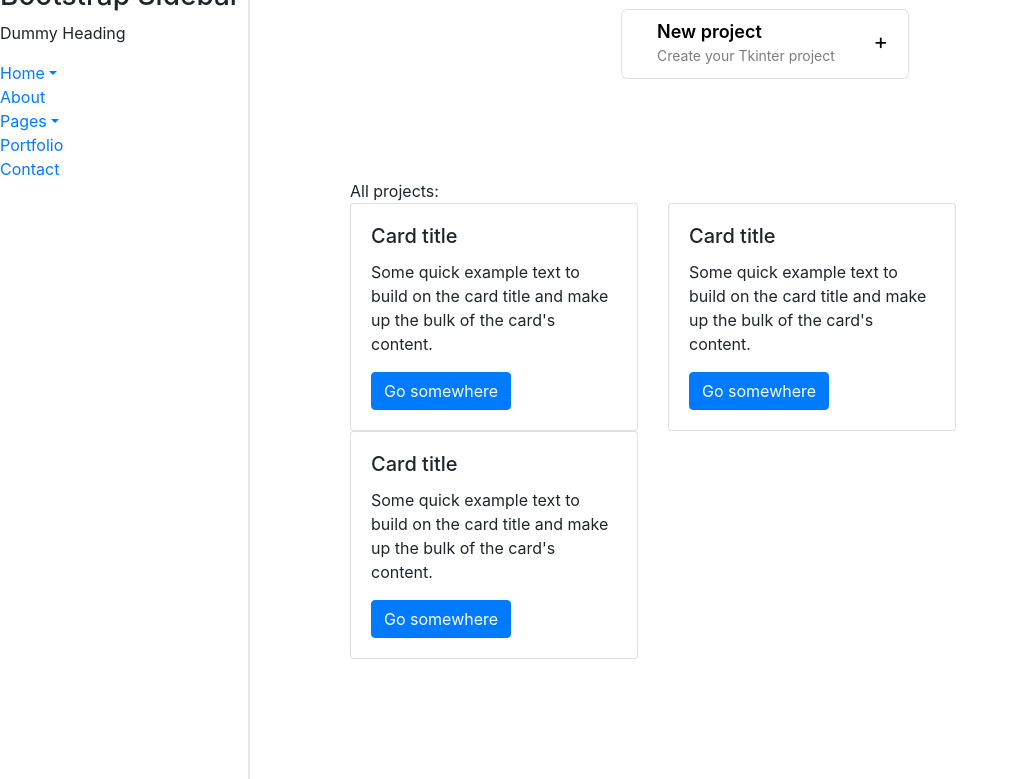
After one commit to husnain106/seeKinter, a Django app: template LoginPage/Webapp/accounts/templates/accounts/myprojects.html in a window 1280 px wide. The commit adds this page. Shown: the part 182-961 px from the top of the page, without its empty margins (0-1019 px from the left). Run offline with Django 4.2, Linux system fonts and the light colour scheme; the template is opened without the code that fills it, so the values that code supplies are empty; some libraries are stand-ins or nearby versions.

Commit message:
latest version of login and new home page

```diff
--- /dev/null
+++ b/LoginPage/Webapp/accounts/templates/accounts/myprojects.html
@@ -0,0 +1,237 @@
+<!DOCTYPE html>
+<html lang="en">
+  <head>
+    <meta charset="UTF-8" />
+    <meta http-equiv="X-UA-Compatible" content="IE=edge" />
+    <meta name="viewport" content="width=device-width, initial-scale=1.0" />
+    <title>seeKinter - My project</title>
+    <link
+      rel="stylesheet"
+      href="https://stackpath.bootstrapcdn.com/bootstrap/4.1.3/css/bootstrap.min.css"
+      integrity="sha384-MCw98/SFnGE8fJT3GXwEOngsV7Zt27NXFoaoApmYm81iuXoPkFOJwJ8ERdknLPMO"
+      crossorigin="anonymous"
+    />
+    <script src="https://ajax.googleapis.com/ajax/libs/jquery/3.3.1/jquery.min.js"></script>
+    <link
+      rel="stylesheet"
+      href="https://use.fontawesome.com/releases/v5.6.1/css/all.css"
+      integrity="sha384-gfdkjb5BdAXd+lj+gudLWI+BXq4IuLW5IT+brZEZsLFm++aCMlF1V92rMkPaX4PP"
+      crossorigin="anonymous"
+    />
+
+    <style>
+      .wrapper {
+        display: flex;
+        align-items: stretch;
+      }
+
+      #sidebar {
+        border-right: #e7e4e4 solid 2px;
+        min-width: 250px;
+        max-width: 250px;
+        min-height: 100vh;
+      }
+
+      .new-project {
+        margin-top: 30px;
+        height: 70px;
+        position: relative;
+        border-radius: 6px;
+      }
+
+      .new-project-body {
+        height: 70px;
+        position: absolute;
+        bottom: 10px;
+      }
+
+      .new-project-title {
+        font-size: 18px;
+        font-weight: 600;
+        margin-left: 15px;
+      }
+
+      .new-project-text {
+        font-size: 14px;
+        font-weight: 400;
+        color: #7d7d7d;
+      }
+
+      .plus {
+        position: absolute;
+        font-size: 22px;
+        right: 20px;
+        bottom: 20px;
+      }
+
+      .new-project-link {
+        color: black;
+      }
+
+      .new-project:hover,
+      .new-project-link:hover {
+        text-decoration: none;
+        color: black;
+        background-color: #eeeeee;
+      }
+
+      .project-view {
+        padding: 100px 100px 100px;
+      }
+
+      .project-card {
+        float: left;
+        margin-right: 30px;
+      }
+    </style>
+  </head>
+
+  <body>
+    <!-- nav bar -->
+    <nav class="navbar navbar-light bg-light">
+      <div class="container-fluid">
+        <a class="navbar-brand" href="javascript:location.reload();">
+          {% load static %}
+          <img
+            src="{% static '../static/accounts/logo.png' %}"
+            class="logo"
+            alt="seekinter"
+            width="180px"
+        /></a>
+      </div>
+    </nav>
+
+    <div class="wrapper">
+      <!-- Sidebar -->
+      <nav id="sidebar">
+        <div class="sidebar-header">
+          <h3>Bootstrap Sidebar</h3>
+        </div>
+
+        <ul class="list-unstyled components">
+          <p>Dummy Heading</p>
+          <li class="active">
+            <a
+              href="#homeSubmenu"
+              data-toggle="collapse"
+              aria-expanded="false"
+              class="dropdown-toggle"
+              >Home</a
+            >
+            <ul class="collapse list-unstyled" id="homeSubmenu">
+              <li>
+                <a href="#">Home 1</a>
+              </li>
+              <li>
+                <a href="#">Home 2</a>
+              </li>
+              <li>
+                <a href="#">Home 3</a>
+              </li>
+            </ul>
+          </li>
+          <li>
+            <a href="#">About</a>
+          </li>
+          <li>
+            <a
+              href="#pageSubmenu"
+              data-toggle="collapse"
+              aria-expanded="false"
+              class="dropdown-toggle"
+              >Pages</a
+            >
+            <ul class="collapse list-unstyled" id="pageSubmenu">
+              <li>
+                <a href="#">Page 1</a>
+              </li>
+              <li>
+                <a href="#">Page 2</a>
+              </li>
+              <li>
+                <a href="#">Page 3</a>
+              </li>
+            </ul>
+          </li>
+          <li>
+            <a href="#">Portfolio</a>
+          </li>
+          <li>
+            <a href="#">Contact</a>
+          </li>
+        </ul>
+      </nav>
+
+      <div>
+        <!-- start new project -->
+        <div class="card mx-auto new-project" style="width: 18rem">
+          <a href="#" class="new-project-link">
+            <div class="card-body new-project-body">
+              <div class="card-title new-project-title">
+                New project
+                <p class="card-text new-project-text">
+                  Create your Tkinter project
+                </p>
+              </div>
+            </div>
+            <span class="plus">+</span>
+          </a>
+        </div>
+
+        <div class="project-view">
+          <div class="view-bar">All projects:</div>
+          <div class="card project-card" style="width: 18rem">
+            <div class="card-body">
+              <h5 class="card-title">Card title</h5>
+              <p class="card-text">
+                Some quick example text to build on the card title and make up
+                the bulk of the card's content.
+              </p>
+              <a href="#" class="btn btn-primary">Go somewhere</a>
+            </div>
+          </div>
+
+          <div class="card project-card" style="width: 18rem">
+            <div class="card-body">
+              <h5 class="card-title">Card title</h5>
+              <p class="card-text">
+                Some quick example text to build on the card title and make up
+                the bulk of the card's content.
+              </p>
+              <a href="#" class="btn btn-primary">Go somewhere</a>
+            </div>
+          </div>
+
+          <div class="card project-card" style="width: 18rem">
+            <div class="card-body">
+              <h5 class="card-title">Card title</h5>
+              <p class="card-text">
+                Some quick example text to build on the card title and make up
+                the bulk of the card's content.
+              </p>
+              <a href="#" class="btn btn-primary">Go somewhere</a>
+            </div>
+          </div>
+        </div>
+      </div>
+    </div>
+
+    <!-- users projects -->
+
+    <!-- {% for item in list %}
+    <div class="card" style="width: 18rem">
+      <img src="..." class="card-img-top" alt="..." />
+      <div class="card-body">
+        <h5 class="card-title">Card title</h5>
+        <p class="card-text">
+          Some quick example text to build on the card title and make up the
+          bulk of the card's content.
+        </p>
+        <a href="#" class="btn btn-primary">Go somewhere</a>
+      </div>
+
+    {% empty %}
+    <div></div>
+    {% endfor %} -->
+  </body>
+</html>
```
Also changed, not shown: LoginPage/Webapp/accounts/templates/accounts/dashboard.html (+8 -8 lines), LoginPage/Webapp/accounts/urls.py (+4 -4 lines), LoginPage/Webapp/accounts/views.py (+3 -23 lines).
